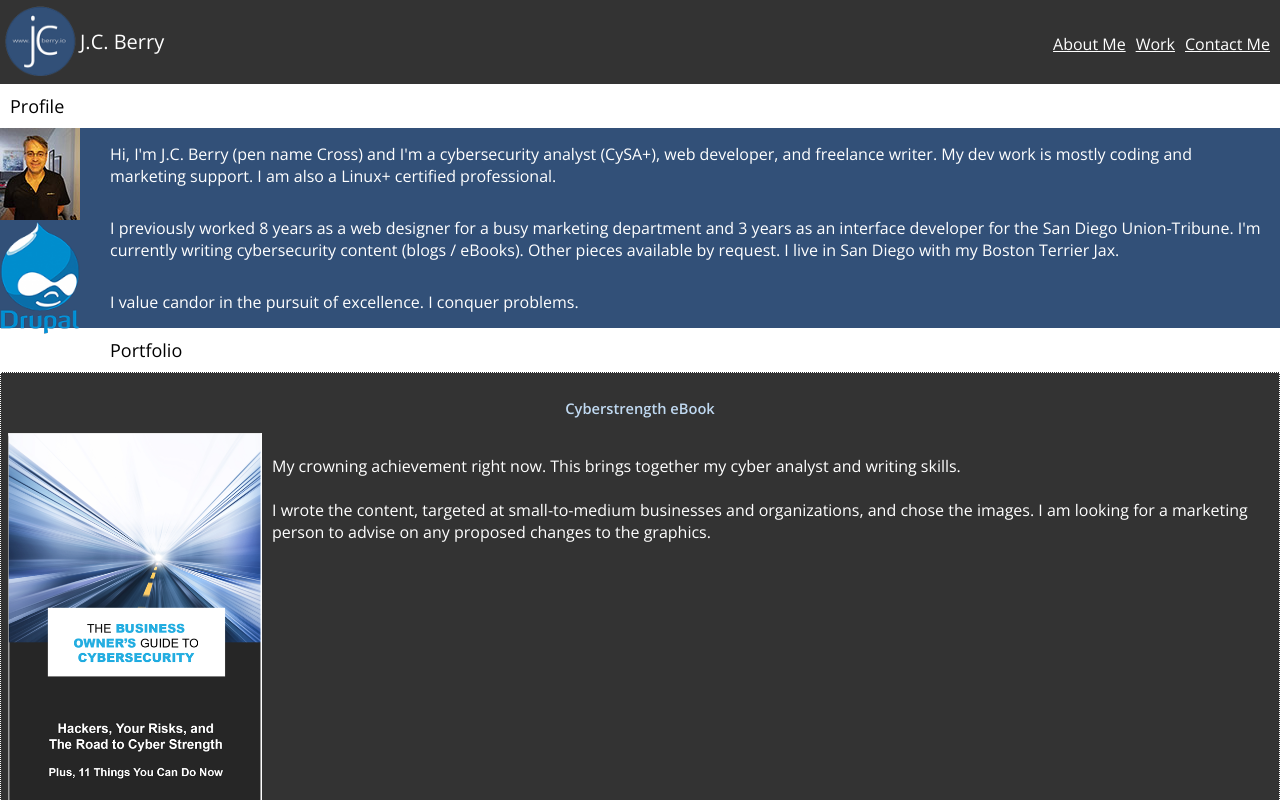
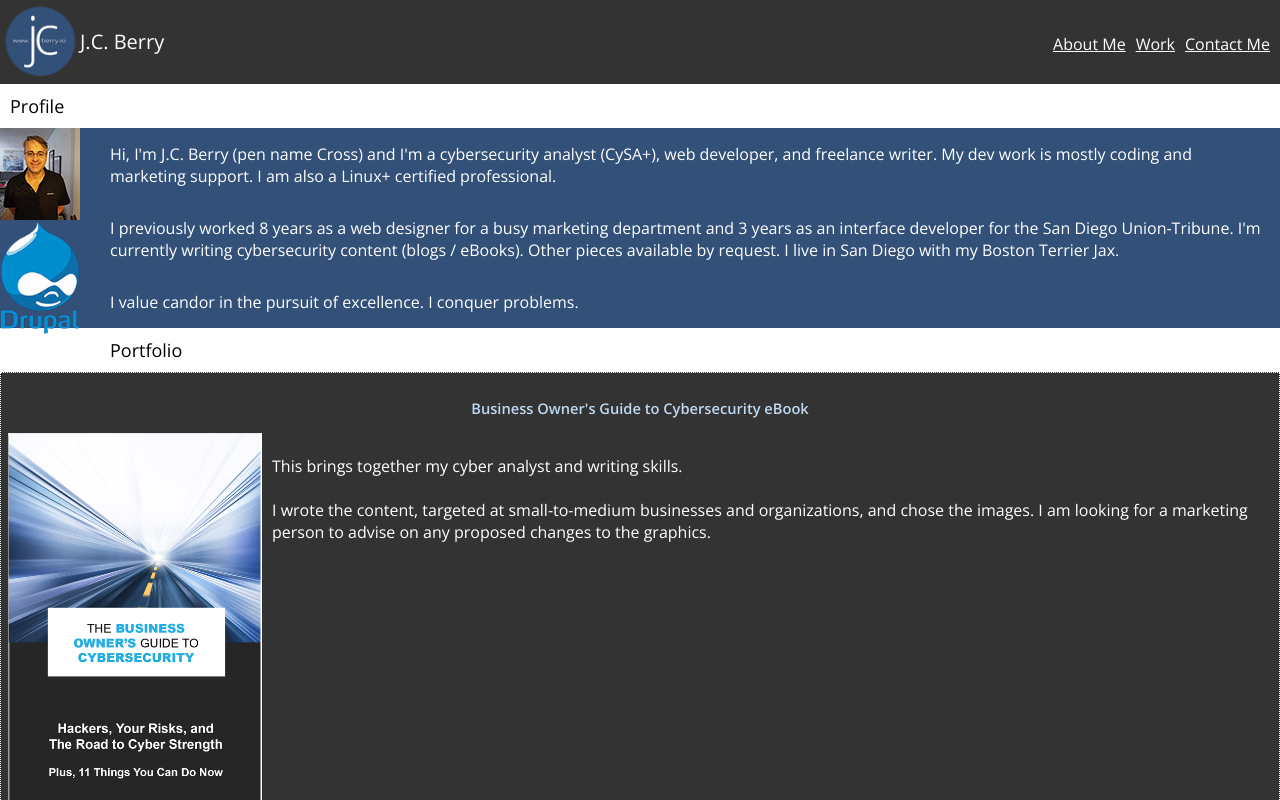
Before and after one commit to digibrill/reactportfolio, a React (Create React App) app: page / in a window 1280 px wide. Shown: the top 800 px of the page. Built offline with nearby package versions, Linux system fonts and the light colour scheme.

Commit message:
edited description of ebook and added new pdf

```diff
--- a/src/components/Main.js
+++ b/src/components/Main.js
@@ -32,9 +32,9 @@ export default function Main() {
             </div>
             <section className="pagestripes" id="work">
                 <div id="loading_section" className="portfoliosection">
-                    <h5>Cyberstrength eBook</h5>
-                        {/*<a href={eBook} target="_blank">*/}<img src={eBookImg} alt="Cyberstrength eBook" width="300" />{/*</a>*/}<br />
-                        My crowning achievement right now. This brings together my cyber analyst and writing skills.<br/><br />
+                    <h5>Business Owner's Guide to Cybersecurity eBook</h5>
+                        <a href={eBook} target="_blank"><img src={eBookImg} alt="Business Owner's Guide to Cybersecurity eBook" width="300" /></a><br />
+                        This brings together my cyber analyst and writing skills.<br/><br />
                             I wrote the content, targeted at small-to-medium businesses and organizations, and chose the images.
                             I am looking for a marketing person to advise on any proposed changes to the graphics.<br /><br />
                             <br/><br/><br/>
```
Also changed, not shown: 1 other file (tests, documents, lock files or other folders).
